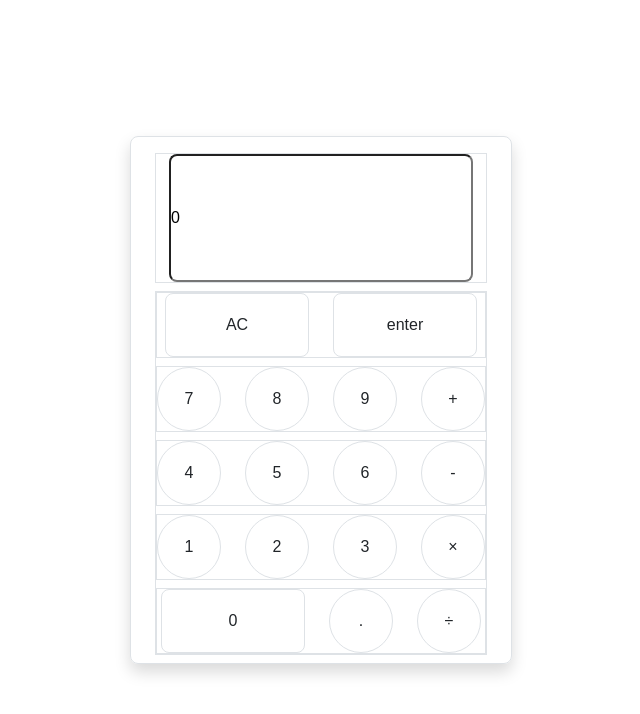
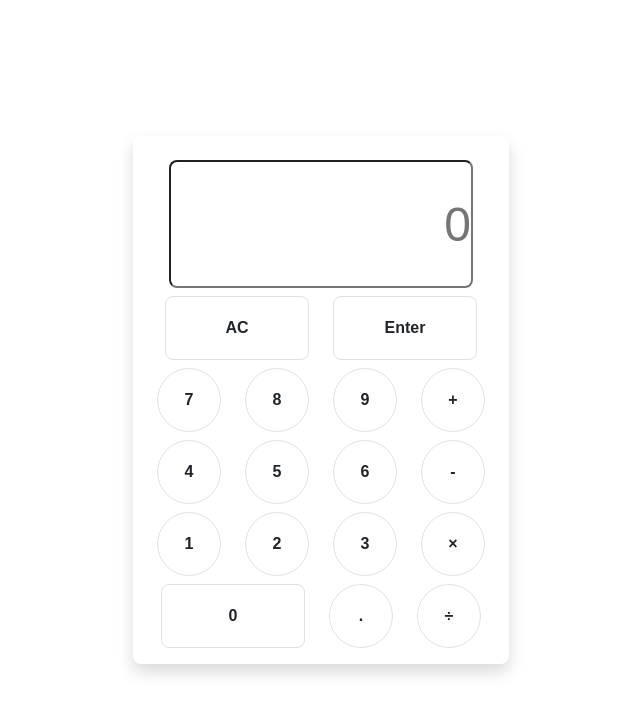
Before and after one commit to MohammadNourizadeh/calculator2, a website: page index.html in a window 1280 px wide. Shown: the whole page, without its empty margins (319-959 px from the left). Drawn offline with Linux system fonts and the light colour scheme.

Commit message:
div borders removed

```diff
--- a/assets/scss/main.scss
+++ b/assets/scss/main.scss
@@ -20,6 +20,7 @@
                     input{
                         width: 19rem;
                         height: 8rem;
+                        font-size: 3rem;
                     }
                 }
 
@@ -30,6 +31,7 @@
                         button{
                             width: 9rem;
                             height: 4rem;
+                            font-weight: 800;
                         }
                     }
 
@@ -39,6 +41,7 @@
                             width: 4rem;
                             height: 4rem;
                             border-radius: 50%;
+                            font-weight: 800;
                         }
                     }
 
@@ -48,6 +51,7 @@
                             width: 4rem;
                             height: 4rem;
                             border-radius: 50%;
+                            font-weight: 800;
                         }
                     }
 
@@ -57,6 +61,7 @@
                             width: 4rem;
                             height: 4rem;
                             border-radius: 50%;
+                            font-weight: 800;
                         }
                     }
 
@@ -66,6 +71,7 @@
                             width: 4rem;
                             height: 4rem;
                             border-radius: 50%;
+                            font-weight: 800;
                         }
 
                         #zero{
--- a/index.html
+++ b/index.html
@@ -19,34 +19,34 @@
     <div class="container-fluid my-container">
         <div class="row my-row">
             <div class="col my-col vh-100 vw-100 d-flex justify-content-center align-items-center">
-                <div class="king border px-4 py-2 rounded-3 shadow">
-                    <div class="input-div border my-2 d-flex justify-content-center">
-                        <input type="text" value="0" class="rounded-3" id="screen">
+                <div class="king px-4 py-3 rounded-3 shadow">
+                    <div class="input-div my-2 d-flex justify-content-center">
+                        <input type="text" placeholder="0" class="rounded-3 text-end" id="screen">
                     </div>
-                    <div class="btn-div border">
-                        <div class="first-line-btn border mb-2 d-flex justify-content-center">
+                    <div class="btn-div">
+                        <div class="first-line-btn mb-2 d-flex justify-content-center">
                             <button class="btn border me-4 rounded-3">AC</button>
-                            <button class="btn border rounded-3">enter</button>
+                            <button class="btn border rounded-3">Enter</button>
                         </div>
-                        <div class="second-line-btn border mb-2 d-flex justify-content-center">
+                        <div class="second-line-btn mb-2 d-flex justify-content-center">
                             <button class="btn border me-4">7</button>
                             <button class="btn border me-4">8</button>
                             <button class="btn border me-4">9</button>
                             <button class="btn border">+</button>
                         </div>
-                        <div class="third-line-btn border mb-2 d-flex justify-content-center">
+                        <div class="third-line-btn mb-2 d-flex justify-content-center">
                             <button class="btn border me-4">4</button>
                             <button class="btn border me-4">5</button>
                             <button class="btn border me-4">6</button>
                             <button class="btn border">-</button>
                         </div>
-                        <div class="forth-line-btn border mb-2 d-flex justify-content-center">
+                        <div class="forth-line-btn mb-2 d-flex justify-content-center">
                             <button class="btn border me-4">1</button>
                             <button class="btn border me-4">2</button>
                             <button class="btn border me-4">3</button>
                             <button class="btn border">&times;</button>
                         </div>
-                        <div class="fifth-line-btn border d-flex justify-content-center">
+                        <div class="fifth-line-btn d-flex justify-content-center">
                             <button class="btn border me-4 rounded-3" id="zero">0</button>
                             <button class="btn border me-4">.</button>
                             <button class="btn border">&divide;</button>
```
Also changed, not shown: assets/css/main.css, 1 other file.
